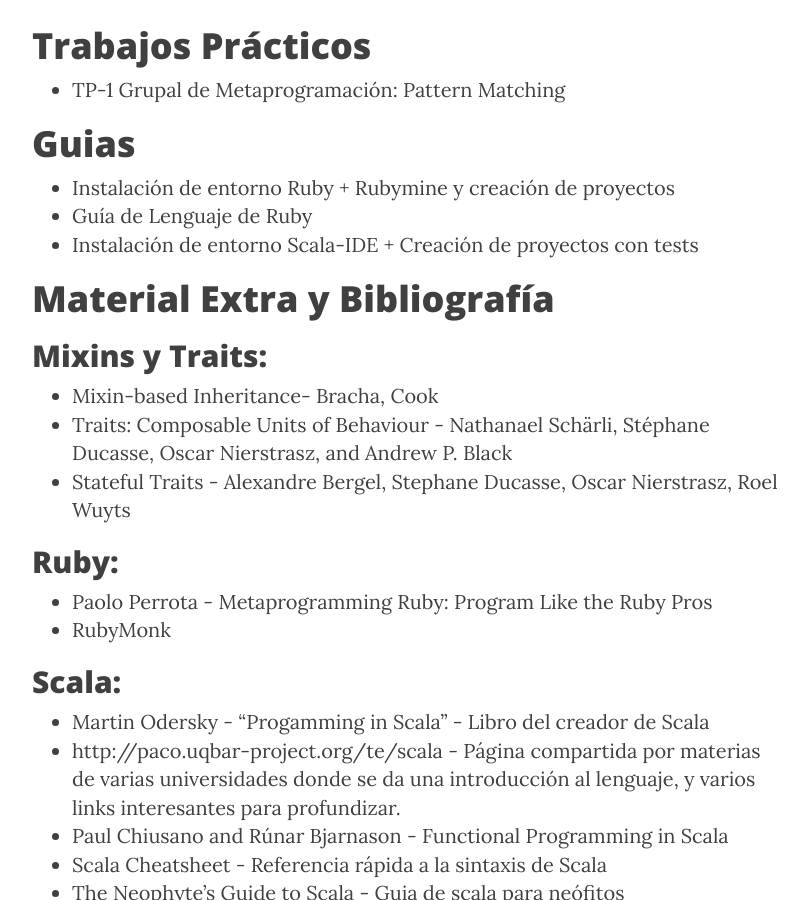
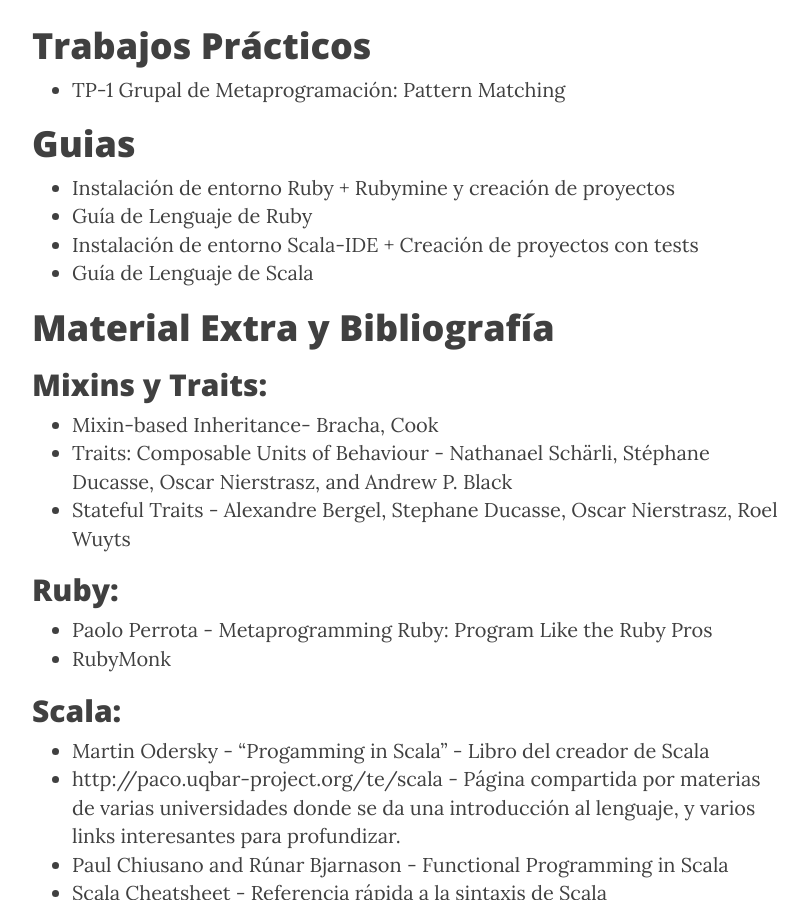
Before and after one commit to tadp-utn-frba/tadp-utn-frba.github.io, a Jekyll site: the page built from material.md, in a window 1280 px wide and 900 px high, scrolled down 964 px. Shown: the whole window, without its empty margins (233-1041 px from the left). Built offline with Jekyll 4.4.1, drawn with Linux system fonts in a browser that asks for light colours; nearby versions of some CDN libraries.

Commit message:
Agrego link a guia de lenguaje de Scala

```diff
--- a/material.md
+++ b/material.md
@@ -30,6 +30,7 @@
 * [Instalación de entorno Ruby + Rubymine y creación de proyectos](/guias/ruby)
 * [Guía de Lenguaje de Ruby](https://goo.gl/sRroc0)
 * [Instalación de entorno Scala-IDE + Creación de proyectos con tests](/guias/scala)
+* [Guía de Lenguaje de Scala](https://goo.gl/98S7xR)
 
 # Material Extra y Bibliografía
 
```
